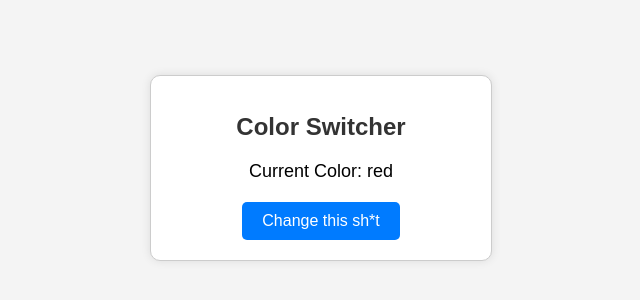
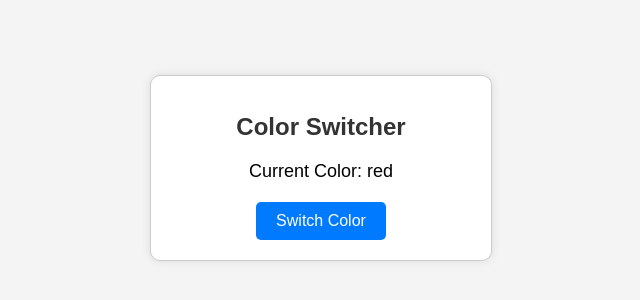
Before and after one commit to Olehq312/bdeProject, a website: page src/index.html in a window 1280 px wide. Shown: the part 232-532 px from the top of the page, without its empty margins (319-959 px from the left). Drawn offline with Linux system fonts and the light colour scheme.

Commit message:
new changes

```diff
--- a/src/index.html
+++ b/src/index.html
@@ -13,7 +13,7 @@
     <div id="color-box">
         <h1>Color Switcher</h1>
         <div id="color-display">Current Color: </div>
-        <button id="switch-button">Change this sh*t</button>
+        <button id="switch-button">Switch Color</button>
     </div>
     <script src="main.js"></script>
 </body>
```
